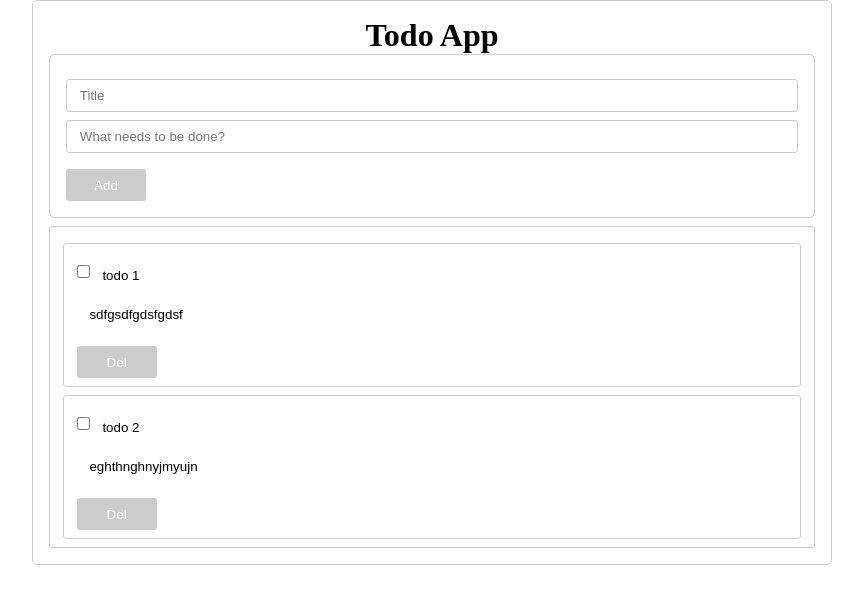
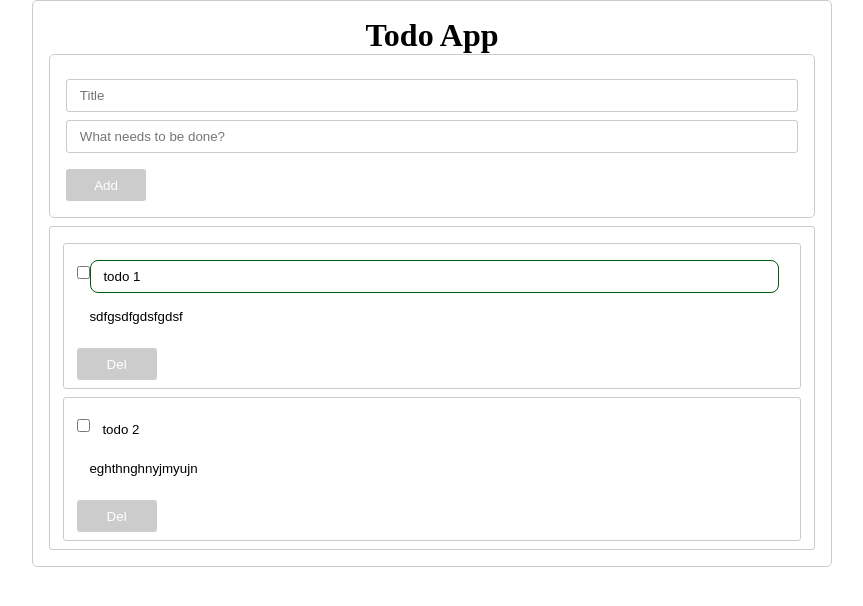
Before and after one commit to ErGrei/TODO_VUE, a Vue app: page / in a window 1280 px wide. In both pictures the pointer is over the input 642 px from the left and 275 px from the top of the page. Shown: the top 606 px of the page, without its empty margins (208-1071 px from the left). Built offline with nearby package versions, Linux system fonts and the light colour scheme.

Commit message:
feat: add hover from input task

```diff
--- a/src/App.vue
+++ b/src/App.vue
@@ -209,12 +209,20 @@ export default {
   padding: 0.5rem 0.8rem;
   margin-right: 0.5rem;
   margin-top: 0.5rem;
+  background-color: #cccccc00;
 }
 .label-description {
   width: 100%;
   padding: 0.5rem 0.8rem;
   margin-right: 0.5rem;
   margin-top: 0.5rem;
+  margin-top: 0.5rem;
+  background-color: #cccccc00;
+}
+.label-description:hover,
+.label-title:hover {
+  border: #035711, 1px, solid;
+  border-radius: 0.5rem;
 }
 
 .destroy {
```
